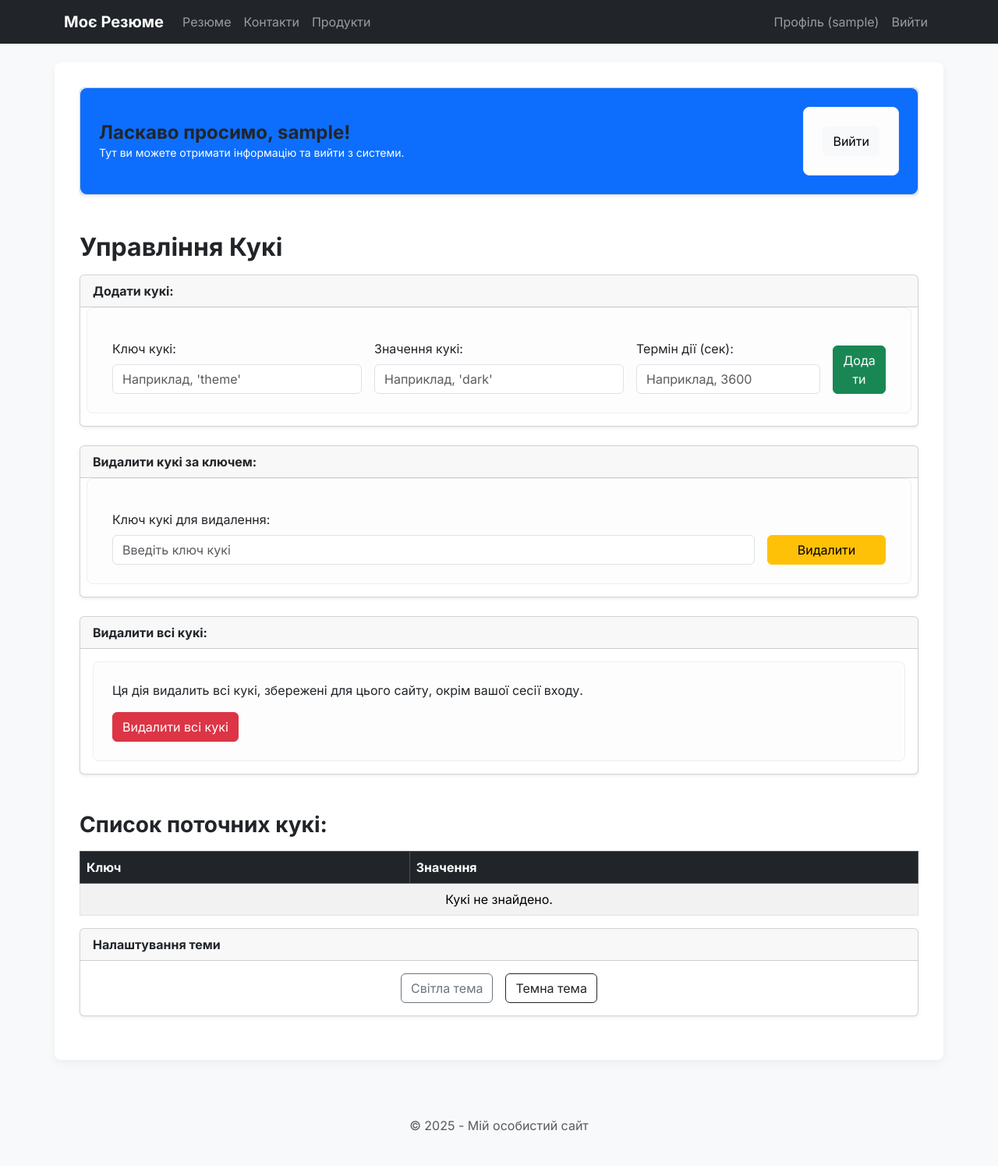
After one commit to vladyslavstefanyshyn24-lgtm/FLASK-APP-STEFANYSHYN, a Flask app: page /users/profile in a window 1280 px wide. The commit adds this page. Shown: the whole page at 78% size. Run offline with Flask 3, Linux system fonts and the light colour scheme; the visitor is signed in with stand-in values (Sample User, id 1).

Commit message:
initial commit

```diff
--- a/app/templates/base.html
+++ b/app/templates/base.html
@@ -1,13 +1,10 @@
 <!DOCTYPE html>
-<html lang="en">
+<html lang="en" data-bs-theme="{{ request.cookies.get('theme') or 'light' }}">
 <head>
     <meta charset="UTF-8">
     <meta name="viewport" content="width=device-width, initial-scale=1.0">
-
     <link href="https://cdn.jsdelivr.net/npm/bootstrap@5.3.3/dist/css/bootstrap.min.css" rel="stylesheet">
-
     <link rel="stylesheet" href="{{ url_for('static', filename='css/styles.css') }}">
-
     <title>{{ title }} - Мій Вебсайт</title>
 </head>
 <body>
@@ -18,19 +15,47 @@
                 <span class="navbar-toggler-icon"></span>
             </button>
             <div class="collapse navbar-collapse" id="navbarNav">
-                <ul class="navbar-nav">
+                <ul class="navbar-nav me-auto">
                     <li class="nav-item">
                         <a class="nav-link" href="{{ url_for('resume') }}">Резюме</a>
                     </li>
                     <li class="nav-item">
                         <a class="nav-link" href="{{ url_for('contacts') }}">Контакти</a>
                     </li>
+                    <li class="nav-item">
+                        <a class="nav-link" href="{{ url_for('products.product_list') }}">Продукти</a>
+                    </li>
+                </ul>
+                <ul class="navbar-nav">
+                    {% if session['username'] %}
+                    <li class="nav-item">
+                        <a class="nav-link" href="{{ url_for('users.profile') }}">Профіль ({{ session['username'] }})</a>
+                    </li>
+                    <li class="nav-item">
+                        <a class="nav-link" href="{{ url_for('users.logout') }}">Вийти</a>
+                    </li>
+                    {% else %}
+                    <li class="nav-item">
+                        <a class="nav-link" href="{{ url_for('users.login') }}">Логін</a>
+                    </li>
+                    {% endif %}
                 </ul>
             </div>
         </div>
     </nav>
 
     <main class="container mt-4">
+        {% with messages = get_flashed_messages(with_categories=true) %}
+            {% if messages %}
+                {% for category, message in messages %}
+                    <div class="alert alert-{{ category }} alert-dismissible fade show" role="alert">
+                        {{ message }}
+                        <button type="button" class="btn-close" data-bs-dismiss="alert" aria-label="Close"></button>
+                    </div>
+                {% endfor %}
+            {% endif %}
+        {% endwith %}
+
         {% block content %}
         {% endblock %}
     </main>
--- /dev/null
+++ b/app/users/templates/users/profile.html
@@ -0,0 +1,111 @@
+{% extends "base.html" %}
+
+{% block content %}
+<div class="card shadow-sm mb-4">
+    <div class="card-body bg-primary text-white rounded-3 d-flex justify-content-between align-items-center p-4">
+        <div>
+            <h4 class="mb-0">Ласкаво просимо, {{ session.username }}!</h4>
+            <p class="mb-0 small">Тут ви можете отримати інформацію та вийти з системи.</p>
+        </div>
+        <form action="{{ url_for('users.logout') }}" method="GET" class="mb-0">
+            <button type="submit" class="btn btn-light">Вийти</button>
+        </form>
+    </div>
+</div>
+
+<h2 class="mt-5 mb-3">Управління Кукі</h2>
+
+<div class="card shadow-sm mb-4">
+    <div class="card-header">
+        <strong>Додати кукі:</strong>
+    </div>
+    <div class="card-body">
+        <form action="{{ url_for('users.add_cookie') }}" method="POST" class="row g-3">
+            <div class="col-md-4">
+                <label for="cookie_key" class="form-label">Ключ кукі:</label>
+                <input type="text" class="form-control" id="cookie_key" name="key" placeholder="Наприклад, 'theme'" required>
+            </div>
+            <div class="col-md-4">
+                <label for="cookie_value" class="form-label">Значення кукі:</label>
+                <input type="text" class="form-control" id="cookie_value" name="value" placeholder="Наприклад, 'dark'" required>
+            </div>
+            <div class="col-md-3">
+                <label for="cookie_expiry" class="form-label">Термін дії (сек):</label>
+                <input type="number" class="form-control" id="cookie_expiry" name="expiry" placeholder="Наприклад, 3600" required>
+            </div>
+            <div class="col-md-1 d-flex align-items-end">
+                <button type="submit" class="btn btn-success w-100">Додати</button>
+            </div>
+        </form>
+    </div>
+</div>
+
+<div class="card shadow-sm mb-4">
+    <div class="card-header">
+        <strong>Видалити кукі за ключем:</strong>
+    </div>
+    <div class="card-body">
+        <form action="{{ url_for('users.delete_cookie_by_key') }}" method="POST" class="row g-3">
+            <div class="col-md-10">
+                <label for="key_to_delete" class="form-label">Ключ кукі для видалення:</label>
+                <input type="text" class="form-control" id="key_to_delete" name="key_to_delete" placeholder="Введіть ключ кукі" required>
+            </div>
+            <div class="col-md-2 d-flex align-items-end">
+                <button type="submit" class="btn btn-warning w-100">Видалити</button>
+            </div>
+        </form>
+    </div>
+</div>
+
+<div class="card shadow-sm mb-4">
+    <div class="card-header">
+        <strong>Видалити всі кукі:</strong>
+    </div>
+    <div class="card-body">
+        <form action="{{ url_for('users.delete_all_cookies') }}" method="POST">
+            <p>Ця дія видалить всі кукі, збережені для цього сайту, окрім вашої сесії входу.</p>
+            <button type="submit" class="btn btn-danger">Видалити всі кукі</button>
+        </form>
+    </div>
+</div>
+
+<h3 class="mt-5 mb-3">Список поточних кукі:</h3>
+<div class="table-responsive">
+    <table class="table table-striped table-bordered">
+        <thead class="table-dark">
+            <tr>
+                <th scope="col">Ключ</th>
+                <th scope="col">Значення</th>
+            </tr>
+        </thead>
+        <tbody>
+            {% if cookies %}
+                {% for key, value in cookies.items() %}
+                <tr>
+                    <td>{{ key }}</td>
+                    <td style="word-break: break-all;">{{ value | truncate(80) }}</td>
+                </tr>
+                {% endfor %}
+            {% else %}
+            <tr>
+                <td colspan="2" class="text-center">Кукі не знайдено.</td>
+            </tr>
+            {% endif %}
+        </tbody>
+    </table>
+</div>
+
+<div class="card shadow-sm mb-4">
+    <div class="card-header">
+        <strong>Налаштування теми</strong>
+    </div>
+    <div class="card-body d-flex justify-content-center gap-3">
+        <a href="{{ url_for('users.set_theme', theme='light') }}" class="btn btn-outline-secondary">
+            Світла тема
+        </a>
+        <a href="{{ url_for('users.set_theme', theme='dark') }}" class="btn btn-outline-dark">
+            Темна тема
+        </a>
+    </div>
+</div>
+{% endblock %}
--- a/app/users/views.py
+++ b/app/users/views.py
@@ -1,14 +1,140 @@
-from flask import request, redirect, url_for, render_template
+# --- Старі імпорти ---
+from flask import (
+    render_template, request, redirect, url_for, flash, session
+)
 from . import users_bp
+from functools import wraps
 
+# --- НОВІ імпорти для кукі ---
+from flask import make_response
+
+# --- Старий декоратор @login_required ---
+def login_required(f):
+    @wraps(f)
+    def decorated_function(*args, **kwargs):
+        if 'username' not in session:
+            flash('Ви повинні увійти, щоб побачити цю сторінку.', 'danger')
+            return redirect(url_for('users.login'))
+        return f(*args, **kwargs)
+    return decorated_function
+
+# --- Старі маршрути greetings та admin (з Лаб 3) ---
 @users_bp.route("/hi/<string:name>")
 def greetings(name):
-    name = name.upper()
-    age = request.args.get("age", None, int)
-    return render_template("users/hi.html", name=name, age=age)
+    age = request.args.get("age")
+    return render_template("users/hi.html", name=name, age=age, title=f"Greetings {name}")
 
 @users_bp.route("/admin")
 def admin():
-    to_url = url_for("users.greetings", name="administrator", age=45, _external=True)
-    print(to_url)
+    to_url = url_for("users.greetings", name="administrator", age=45)
     return redirect(to_url)
+
+# --- Маршрути Завдання 1 (Логін, Вихід) ---
+@users_bp.route('/login', methods=['GET', 'POST'])
+def login():
+    if request.method == 'POST':
+        username = request.form.get('username')
+        password = request.form.get('password')
+
+        if username == 'user1' and password == '12345':
+            session['username'] = username
+            flash('Ви успішно увійшли!', 'success')
+            return redirect(url_for('users.profile'))
+        else:
+            flash('Неправильне ім\'я користувача або пароль. Спробуйте ще раз.', 'danger')
+
+    return render_template('users/login.html', title='Логін')
+
+@users_bp.route('/logout')
+@login_required
+def logout():
+    session.pop('username', None)
+    flash('Ви вийшли з системи.', 'info')
+    return redirect(url_for('users.login'))
+
+# --- Маршрут Завдання 1 + 2 (Профіль, зчитування кукі) ---
+@users_bp.route('/profile')
+@login_required
+def profile():
+    # Отримуємо всі кукі з запиту
+    cookies = request.cookies
+    return render_template('users/profile.html', title='Профіль', cookies=cookies)
+
+# --- Маршрути Завдання 2 (Управління Кукі) ---
+
+@users_bp.route('/add_cookie', methods=['POST'])
+@login_required
+def add_cookie():
+    key = request.form.get('key')
+    value = request.form.get('value')
+    expiry = request.form.get('expiry')
+
+    if not key or not value or not expiry:
+        flash('Будь ласка, заповніть всі поля для додавання кукі.', 'warning')
+        return redirect(url_for('users.profile'))
+
+    try:
+        resp = make_response(redirect(url_for('users.profile')))
+        resp.set_cookie(key, value, max_age=int(expiry))
+        flash(f'Кукі "{key}" успішно додано!', 'success')
+        return resp
+    except ValueError:
+        flash('Термін дії має бути числом (у секундах).', 'danger')
+        return redirect(url_for('users.profile'))
+
+@users_bp.route('/delete_cookie_by_key', methods=['POST'])
+@login_required
+def delete_cookie_by_key():
+    key = request.form.get('key_to_delete')
+
+    if not key:
+        flash('Будь ласка, вкажіть ключ кукі для видалення.', 'warning')
+        return redirect(url_for('users.profile'))
+
+    resp = make_response(redirect(url_for('users.profile')))
+
+    if key in request.cookies:
+        resp.delete_cookie(key)
+        flash(f'Кукі "{key}" видалено.', 'success')
+    else:
+        flash(f'Кукі з ключем "{key}" не знайдено.', 'warning')
+
+    return resp
+
+@users_bp.route('/delete_all_cookies', methods=['POST'])
+@login_required
+def delete_all_cookies():
+    resp = make_response(redirect(url_for('users.profile')))
+
+    deleted_count = 0
+    for key in request.cookies.keys():
+        if key != 'session':
+            resp.delete_cookie(key)
+            deleted_count += 1
+
+    if deleted_count > 0:
+        flash(f'Успішно видалено {deleted_count} кукі.', 'success')
+    else:
+        flash('Не знайдено кукі для видалення (окрім сесії).', 'info')
+
+    return resp
+
+# --- НОВИЙ МАРШРУТ (Завдання 3) ---
+
+@users_bp.route('/set_theme/<theme>')
+@login_required
+def set_theme(theme):
+    """Встановлює кукі 'theme' для вибору теми."""
+    if theme not in ['light', 'dark']:
+        flash('Невідома тема!', 'danger')
+        return redirect(url_for('users.profile'))
+
+    # Створюємо відповідь (redirect), щоб додати кукі
+    resp = make_response(redirect(url_for('users.profile')))
+
+    # Встановлюємо кукі на 1 рік
+    # 60 сек * 60 хв * 24 год * 365 днів
+    resp.set_cookie('theme', theme, max_age=31536000)
+
+    flash(f'Тему змінено на {"темну" if theme == "dark" else "світлу"}.', 'success')
+    return resp
--- a/config.py
+++ b/config.py
@@ -1,2 +1,3 @@
 DEBUG = True
 TESTING = False
+SECRET_KEY = 'a8B!zL@qXn2#eR$tYpSgVkYp3s6v9y$B'
```
Also changed, not shown: app/static/css/styles.css (+44 -3 lines), app/users/templates/users/login.html (added, +23 -0 lines), 1 other file.
